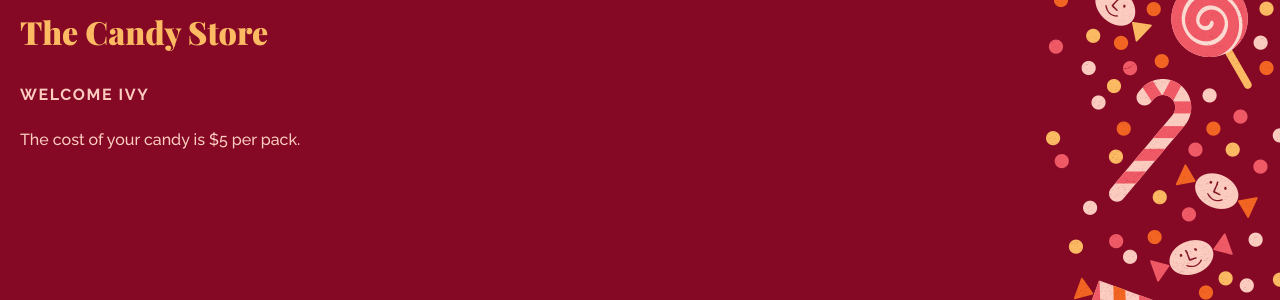
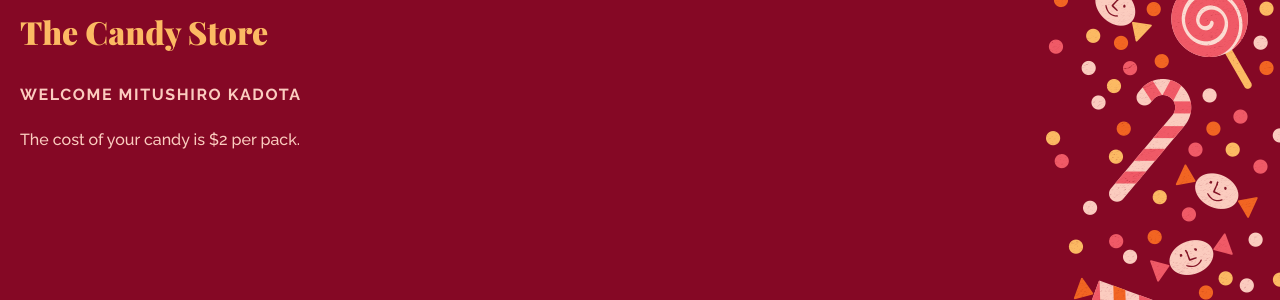
Before and after one commit to michiwo1/introductionToPhpChapter1TryItems, a PHP site: page /section_a/c01/variables.php in a window 1280 px wide. Shown: the top 300 px of the page. Run offline with PHP 8.4, Linux system fonts and the light colour scheme.

Commit message:
Add page33 TRY

```diff
--- a/phpbook/section_a/c01/variables.php
+++ b/phpbook/section_a/c01/variables.php
@@ -1,6 +1,6 @@
 <?php
-$name  = 'Ivy';
-$price = 5;
+$name  = 'Mitushiro Kadota';
+$price = 2;
 ?>
 <!DOCTYPE html>
 <html>
```
